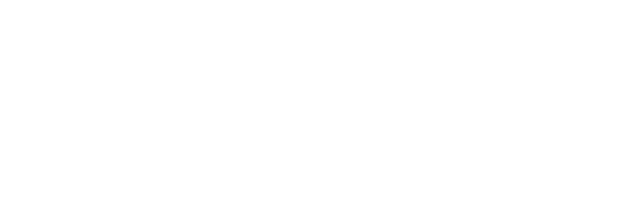
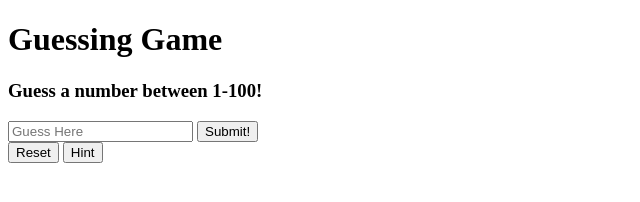
Before and after one commit to loefstedtab/Guessing_Game, a plain HTML site: page index.html in a window 1280 px wide. Shown: the whole page, without its empty margins (0-640 px from the left). Drawn offline with Linux system fonts and the light colour scheme.

```diff
--- a/index.html
+++ b/index.html
@@ -4,9 +4,24 @@
     <meta charset="UTF-8">
     <meta http-equiv="X-UA-Compatible" content="IE=edge">
     <meta name="viewport" content="width=device-width, initial-scale=1.0">
-    <title>Document</title>
+    <title>Guessing Game</title>
 </head>
 <body>
+    <div type = "app">
+        <div type = "header">
+            <h1>Guessing Game</h1>
+            <h3>Guess a number between 1-100!</h3>
+        </div>
+        <div type = "center">
+            <input type = "numberBox" placeholder="Guess Here" maxlength="3">
+            <button type = "submit">Submit!</button>
+        </div>
+        <div type = "guesses"></div>
+        <div type = "buttons">
+            <button type = "reset">Reset</button>
+            <button type = "hint">Hint</button>
+        </div>
+    </div>
     <script src="./index.js"></script>
 </body>
 </html>
```
Also changed, not shown: index.js (+7 -0 lines).
